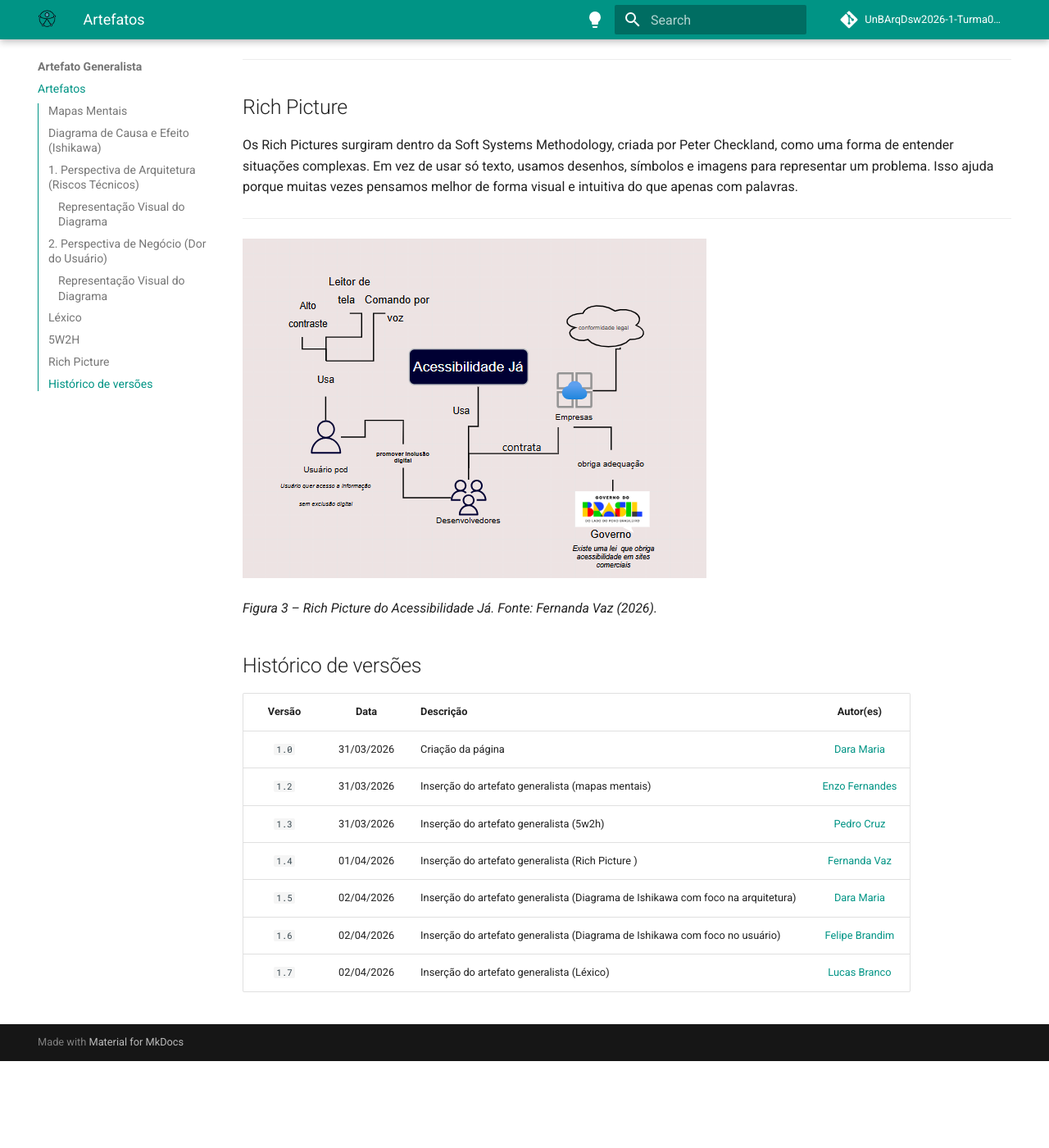
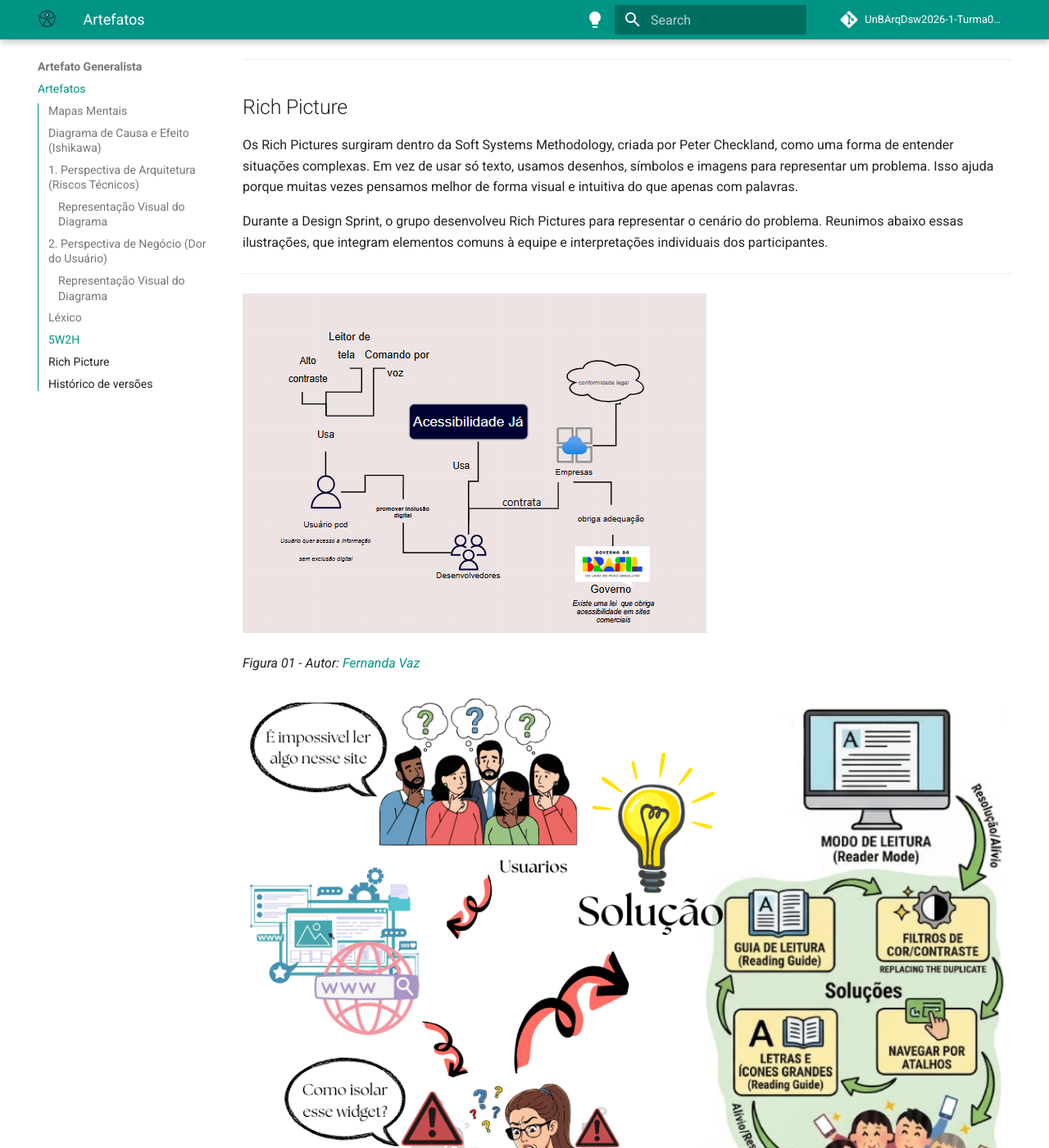
Before and after one commit to UnBArqDsw2026-1-Turma02/2026.01-T02_G4_AcessibilidadeJa_Entrega_01, an MkDocs documentation site: the page built from docs/Base/1.2.ArtefatoGeneralista.md, in a window 1280 px wide and 1400 px high, scrolled down 5447 px. Shown: the whole window at 82% size. Built offline with MkDocs 1.6.1 and Material for MkDocs 9.7.7, drawn with Linux system fonts in a browser that asks for light colours; comment, search, counter and statistics services are not loaded; before the commit the page ends 6741 px from its top, so only the background shows below that; some of the changed text lies outside the part shown.

Commit message:
docs: adiciona duas figuras Reach Pictures, no artefato generalista
Co-authored-by: Felipe Brandim <felipe.brandim@gmail.com>

```diff
--- a/docs/Base/1.2.ArtefatoGeneralista.md
+++ b/docs/Base/1.2.ArtefatoGeneralista.md
@@ -80,11 +80,22 @@
 
 Os Rich Pictures surgiram dentro da Soft Systems Methodology, criada por Peter Checkland, como uma forma de entender situações complexas. Em vez de usar só texto, usamos desenhos, símbolos e imagens para representar um problema. Isso ajuda porque muitas vezes pensamos melhor de forma visual e intuitiva do que apenas com palavras.
 
+Durante a Design Sprint, o grupo desenvolveu Rich Pictures para representar o cenário do problema. Reunimos abaixo essas ilustrações, que integram elementos comuns à equipe e interpretações individuais dos participantes.
+
 ---
 
-![Rich Picture](https://raw.githubusercontent.com/UnBArqDsw2026-1-Turma02/2026.01-T02_G4_AcessibilidadeJa_Entrega_01/refs/heads/main/docs/Base/assets/artefato-generalista/Rich%20Picture.png)
+![Rich Picture - figura 01](assets/artefato-generalista/Rich%20Picture.png)
 
-_Figura 3 – Rich Picture do Acessibilidade Já. Fonte: Fernanda Vaz (2026)._
+_Figura 01 - Autor: [Fernanda Vaz](https://github.com/Fernandavazgit1)_
+
+![Rich Picture - figura 02](assets/artefato-generalista/rich-picture-fig02.png)
+
+_Figura 02 - Autor: [Dara Maria](https://github.com/daramariabs)_
+
+![Rich Picture - figura 03](assets/artefato-generalista/rich-picture-fig03.jpeg)
+
+_Figura 03 - Autor: [Felipe Brandim](https://github.com/Felipe-Brandim)_
+
 
 ## Histórico de versões
 
```
Also changed, not shown: other parts of docs/Base/1.2.ArtefatoGeneralista.md (+2 -0 lines), docs/Base/assets/artefato-generalista/rich-picture-fig02.png (added), docs/Base/assets/artefato-generalista/rich-picture-fig03.jpeg (added).
